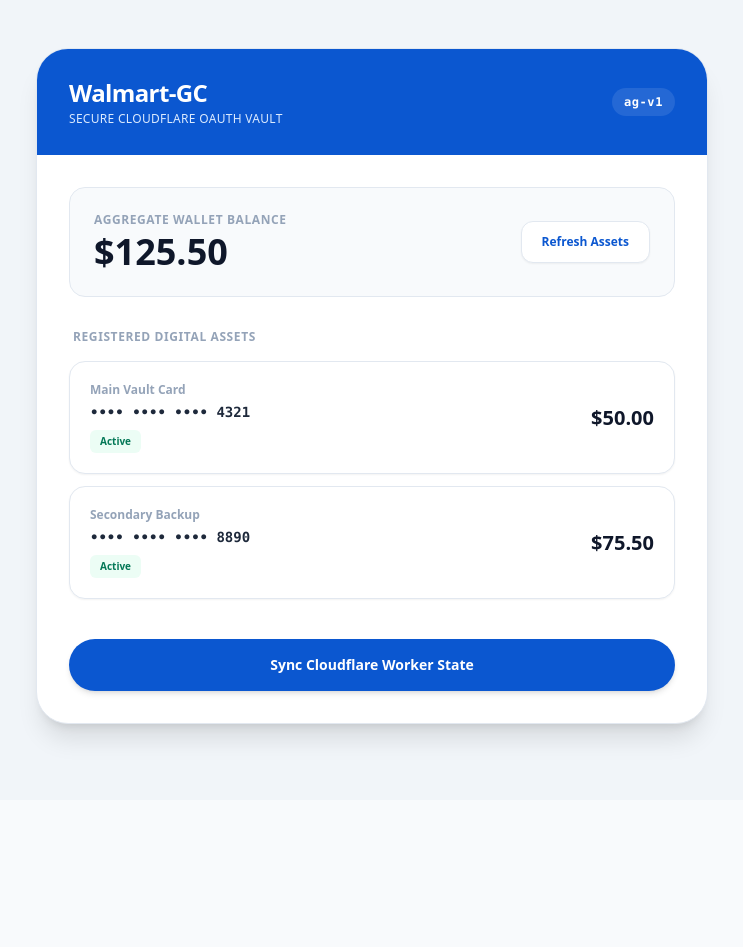
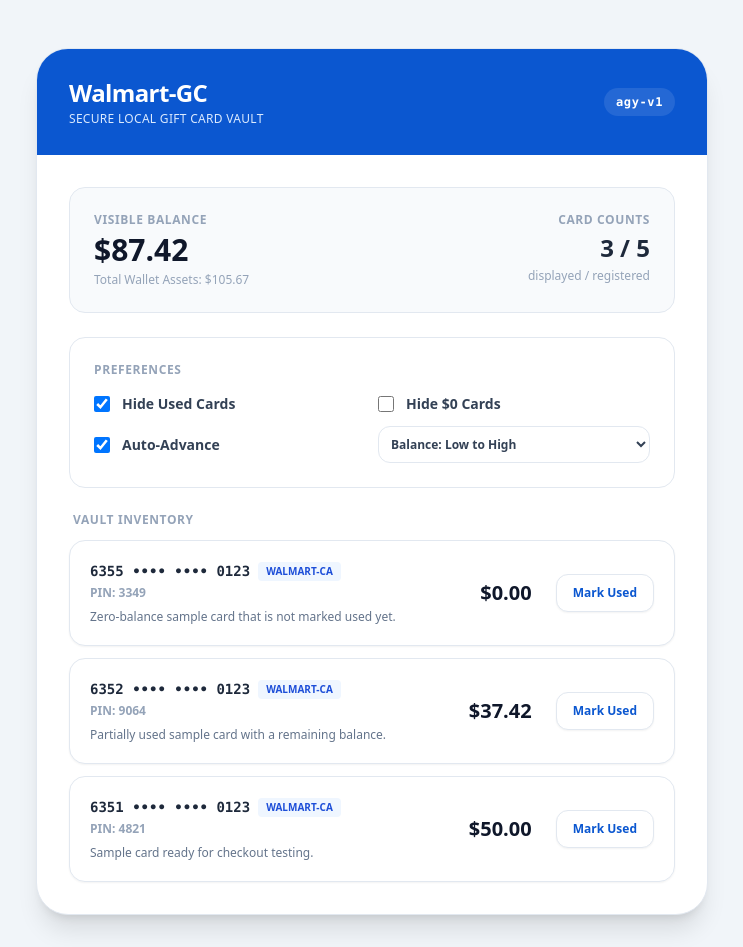
Before and after one commit to dotsthewarlock/Walmart-GC, a React (Vite) app: page / in a window 1280 px wide. Shown: the whole page, without its empty margins (268-1011 px from the left). Before the commit the page ends 800 px from the top, so only its background shows below. Built offline with nearby package versions, Linux system fonts and the light colour scheme.

Commit message:
feat: wire local cards and settings state into app

```diff
--- a/src/App.jsx
+++ b/src/App.jsx
@@ -1,85 +1,206 @@
 import React, { useState, useEffect } from 'react';
+import { loadCards, saveCards, calculateVisibleCards, calculateCardSummary } from './lib/cards';
+import { loadSettings, saveSettings } from './lib/settings';
 
 function App() {
-  const [balance, setBalance] = useState(125.50);
-  const [syncing, setSyncing] = useState(false);
+  const [cards, setCards] = useState([]);
+  const [settings, setSettings] = useState({
+    advanceOnMarkUsed: true,
+    hideUsedCards: true,
+    hideZeroBalanceCards: false,
+    sortMode: "balance-asc",
+  });
 
-  // Real layout parameters mirroring your original site
-  const [cards, setCards] = useState([
-    { id: 1, label: "Main Vault Card", number: "•••• •••• •••• 4321", balance: 50.00, status: "Active" },
-    { id: 2, label: "Secondary Backup", number: "•••• •••• •••• 8890", balance: 75.50, status: "Active" }
-  ]);
+  // Load cards and settings on initialization
+  useEffect(() => {
+    setCards(loadCards());
+    setSettings(loadSettings());
+  }, []);
 
-  const handleRefresh = () => {
-    setSyncing(true);
-    console.log("🔗 Initiating secure Cloudflare Worker handshake...");
-    setTimeout(() => setSyncing(false), 1000);
+  // Compute card summaries based on state
+  const { totalCount, activeCount, totalBalance, activeBalance } = calculateCardSummary(cards, settings);
+
+  // Compute visible indices
+  const visibleIndexes = calculateVisibleCards(cards, settings, settings.sortMode);
+
+  // Handle setting toggles
+  const handleToggleSetting = (key) => {
+    const nextSettings = {
+      ...settings,
+      [key]: !settings[key],
+    };
+    setSettings(nextSettings);
+    saveSettings(nextSettings);
+  };
+
+  // Handle sort mode changes
+  const handleSortChange = (e) => {
+    const nextSettings = {
+      ...settings,
+      sortMode: e.target.value,
+    };
+    setSettings(nextSettings);
+    saveSettings(nextSettings);
+  };
+
+  const handleToggleUsed = (index) => {
+    const updatedCards = cards.map((card, idx) => {
+      if (idx === index) {
+        const nextUsed = !card.used;
+        return {
+          ...card,
+          used: nextUsed,
+          dateUsed: nextUsed ? new Date().toISOString().slice(0, 10) : "",
+        };
+      }
+      return card;
+    });
+    setCards(updatedCards);
+    saveCards(updatedCards);
   };
 
   return (
     <div className="min-h-screen bg-slate-100 flex flex-col items-center p-4 sm:p-8 antialiased font-sans">
       <div className="max-w-2xl w-full bg-white rounded-[32px] shadow-xl border border-slate-200 overflow-hidden mt-4">
 
-        {/* Authentic Header Structure */}
+        {/* Header Region */}
         <header className="bg-[#0b57d0] text-white px-8 py-7 flex justify-between items-center">
           <div>
             <h1 className="text-2xl font-black tracking-tight flex items-center gap-2">
               Walmart-GC
             </h1>
             <p className="text-xs text-blue-100 font-medium tracking-wide uppercase mt-0.5">
-              Secure Cloudflare OAuth Vault
+              Secure Local Gift Card Vault
             </p>
           </div>
           <div className="bg-white/10 text-white text-xs px-3 py-1.5 rounded-full font-mono font-bold tracking-wider">
-            ag-v1
+            agy-v1
           </div>
         </header>
 
-        <main className="p-8 flex flex-col gap-8">
-          {/* Main Account Metrics */}
-          <section className="bg-slate-50 border border-slate-200 rounded-2xl p-6 flex justify-between items-center">
+        <main className="p-8 flex flex-col gap-6">
+
+          {/* Wallet Diagnostics / Balances Summary */}
+          <section className="bg-slate-50 border border-slate-200 rounded-2xl p-6 flex flex-col sm:flex-row justify-between gap-4">
             <div className="flex flex-col gap-1">
-              <span className="text-xs font-bold text-slate-400 uppercase tracking-wider">Aggregate Wallet Balance</span>
-              <span className="text-4xl font-black text-slate-900">${balance.toFixed(2)}</span>
+              <span className="text-xs font-bold text-slate-400 uppercase tracking-wider">Visible Balance</span>
+              <span className="text-3xl font-black text-slate-900">${activeBalance.toFixed(2)}</span>
+              <span className="text-xs text-slate-400">Total Wallet Assets: ${totalBalance.toFixed(2)}</span>
             </div>
-            <button
-              onClick={handleRefresh}
-              disabled={syncing}
-              className="bg-white hover:bg-slate-100 text-[#0b57d0] text-xs font-bold px-5 py-3 rounded-xl border border-slate-200 transition-all active:scale-95 shadow-sm disabled:opacity-50"
-            >
-              {syncing ? "Syncing..." : "Refresh Assets"}
-            </button>
-          </section>
-
-          {/* Core Gift Card Inventory Ledger */}
-          <section className="flex flex-col gap-4">
-            <h3 className="text-xs font-bold text-slate-400 uppercase tracking-wider px-1">Registered Digital Assets</h3>
-            <div className="flex flex-col gap-3">
-              {cards.map(card => (
-                <div key={card.id} className="flex items-center justify-between p-5 bg-white rounded-2xl border border-slate-200 shadow-sm hover:border-blue-300 transition-all">
-                  <div className="flex flex-col gap-1">
-                    <span className="text-xs font-bold text-slate-400">{card.label}</span>
-                    <span className="font-mono text-sm font-bold text-slate-800">{card.number}</span>
-                    <span className="text-[10px] font-bold text-emerald-700 bg-emerald-50 px-2.5 py-1 rounded-md w-max mt-1">{card.status}</span>
-                  </div>
-                  <span className="text-xl font-extrabold text-slate-900">${card.balance.toFixed(2)}</span>
-                </div>
-              ))}
+            <div className="flex flex-col gap-1 sm:text-right">
+              <span className="text-xs font-bold text-slate-400 uppercase tracking-wider">Card Counts</span>
+              <span className="text-2xl font-black text-slate-800">{activeCount} / {totalCount}</span>
+              <span className="text-xs text-slate-400">displayed / registered</span>
             </div>
           </section>
 
-          {/* Secure System Action Trigger */}
-          <footer className="pt-2">
-            <button
-              onClick={handleRefresh}
-              className="w-full bg-[#0b57d0] hover:bg-[#0842a0] text-white font-bold py-4 px-6 rounded-full transition-all shadow-md flex justify-center items-center gap-2 text-sm"
-              disabled={syncing}
-            >
-              {syncing ? "Updating Remote Architecture..." : "Sync Cloudflare Worker State"}
-            </button>
-          </footer>
+          {/* Local Settings / Filtering Controls */}
+          <section className="bg-white border border-slate-200 rounded-2xl p-6 flex flex-col gap-4">
+            <h3 className="text-xs font-bold text-slate-400 uppercase tracking-wider">Preferences</h3>
+
+            <div className="grid grid-cols-1 sm:grid-cols-2 gap-3">
+              <label className="flex items-center gap-3 text-sm font-semibold text-slate-700 cursor-pointer">
+                <input
+                  type="checkbox"
+                  checked={settings.hideUsedCards}
+                  onChange={() => handleToggleSetting('hideUsedCards')}
+                  className="w-4 h-4 rounded border-slate-300 text-[#0b57d0] focus:ring-[#0b57d0]"
+                />
+                Hide Used Cards
+              </label>
+
+              <label className="flex items-center gap-3 text-sm font-semibold text-slate-700 cursor-pointer">
+                <input
+                  type="checkbox"
+                  checked={settings.hideZeroBalanceCards}
+                  onChange={() => handleToggleSetting('hideZeroBalanceCards')}
+                  className="w-4 h-4 rounded border-slate-300 text-[#0b57d0] focus:ring-[#0b57d0]"
+                />
+                Hide $0 Cards
+              </label>
+
+              <label className="flex items-center gap-3 text-sm font-semibold text-slate-700 cursor-pointer">
+                <input
+                  type="checkbox"
+                  checked={settings.advanceOnMarkUsed}
+                  onChange={() => handleToggleSetting('advanceOnMarkUsed')}
+                  className="w-4 h-4 rounded border-slate-300 text-[#0b57d0] focus:ring-[#0b57d0]"
+                />
+                Auto-Advance
+              </label>
+
+              <div className="flex flex-col gap-1">
+                <select
+                  value={settings.sortMode}
+                  onChange={handleSortChange}
+                  className="w-full text-xs font-bold border border-slate-200 rounded-xl p-2 bg-white text-slate-700 focus:outline-none focus:ring-2 focus:ring-[#0b57d0]"
+                >
+                  <option value="balance-asc">Balance: Low to High</option>
+                  <option value="balance-desc">Balance: High to Low</option>
+                  <option value="date-added-asc">Date Added: Oldest First</option>
+                  <option value="date-added-desc">Date Added: Newest First</option>
+                  <option value="date-updated-asc">Date Updated: Oldest First</option>
+                  <option value="date-updated-desc">Date Updated: Newest First</option>
+                  <option value="card-number">Card Number</option>
+                </select>
+              </div>
+            </div>
+          </section>
+
+          {/* Cards Inventory Ledger */}
+          <section className="flex flex-col gap-3">
+            <h3 className="text-xs font-bold text-slate-400 uppercase tracking-wider px-1">Vault Inventory</h3>
+            <div className="flex flex-col gap-3">
+              {visibleIndexes.length === 0 ? (
+                <div className="text-center py-8 text-sm text-slate-400 font-semibold bg-slate-50 border border-dashed border-slate-200 rounded-2xl">
+                  No cards match the active filters.
+                </div>
+              ) : (
+                visibleIndexes.map((cardIndex) => {
+                  const card = cards[cardIndex];
+                  return (
+                    <div
+                      key={card.cardNumber}
+                      className={`flex flex-col sm:flex-row items-start sm:items-center justify-between p-5 bg-white rounded-2xl border transition-all gap-4 ${
+                        card.used ? 'border-slate-100 bg-slate-50/50 opacity-60' : 'border-slate-200 hover:border-blue-300 shadow-sm'
+                      }`}
+                    >
+                      <div className="flex flex-col gap-1">
+                        <div className="flex items-center gap-2">
+                          <span className="font-mono text-sm font-bold text-slate-800">
+                            {card.cardNumber.slice(0, 4)} •••• •••• {card.cardNumber.slice(-4)}
+                          </span>
+                          {card.merchant && (
+                            <span className="text-[10px] font-bold bg-blue-50 text-blue-700 px-2 py-0.5 rounded uppercase">
+                              {card.merchant}
+                            </span>
+                          )}
+                        </div>
+                        <span className="text-xs font-bold text-slate-400">PIN: {card.pin}</span>
+                        {card.notes && <span className="text-xs text-slate-500 mt-1 max-w-md">{card.notes}</span>}
+                      </div>
+
+                      <div className="flex items-center justify-between w-full sm:w-auto gap-6 border-t sm:border-0 pt-3 sm:pt-0">
+                        <span className="text-xl font-extrabold text-slate-900">${card.currentBalance.toFixed(2)}</span>
+                        <button
+                          onClick={() => handleToggleUsed(cardIndex)}
+                          className={`text-xs font-bold px-4 py-2.5 rounded-xl border transition-all ${
+                            card.used
+                              ? 'bg-slate-200 text-slate-700 hover:bg-slate-300 border-transparent'
+                              : 'bg-white hover:bg-slate-100 text-[#0b57d0] border-slate-200 active:scale-95 shadow-sm'
+                          }`}
+                        >
+                          {card.used ? "Mark Active" : "Mark Used"}
+                        </button>
+                      </div>
+                    </div>
+                  );
+                })
+              )}
+            </div>
+          </section>
+
         </main>
-
       </div>
     </div>
   );
```
